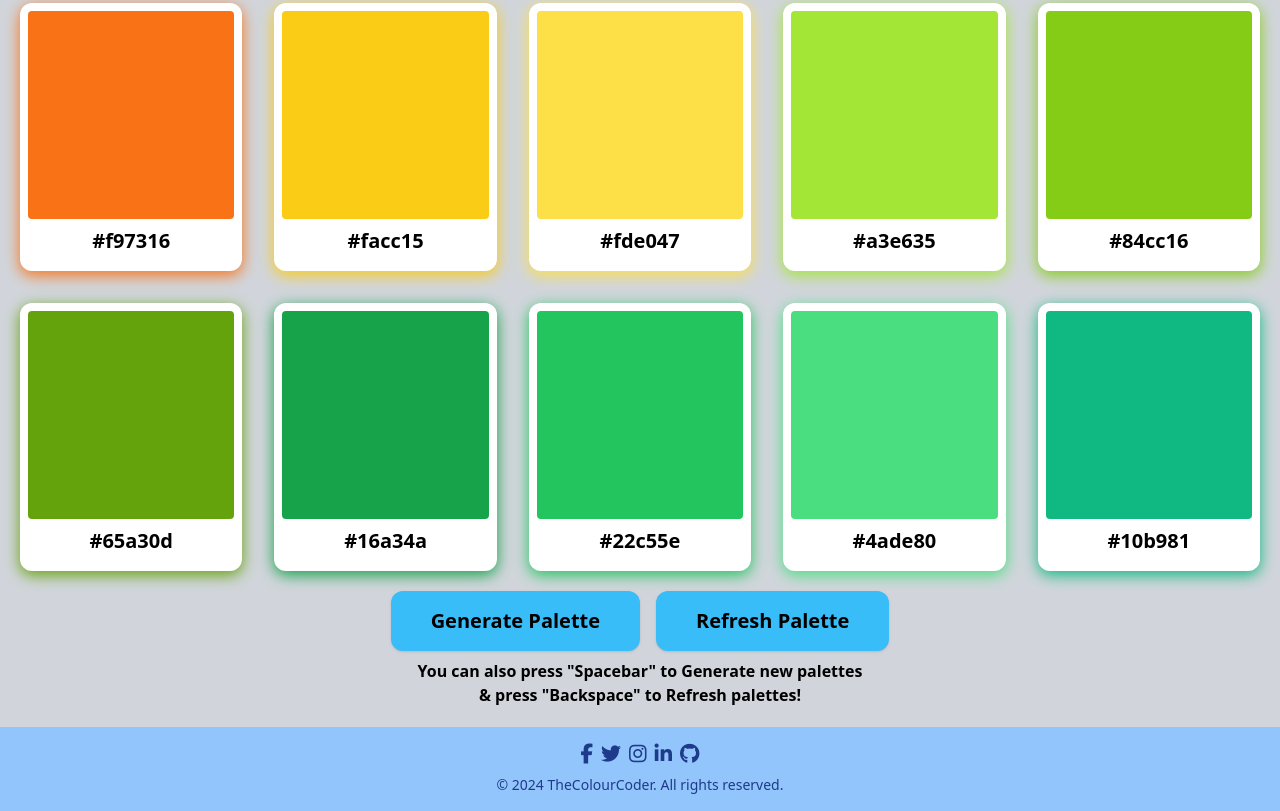
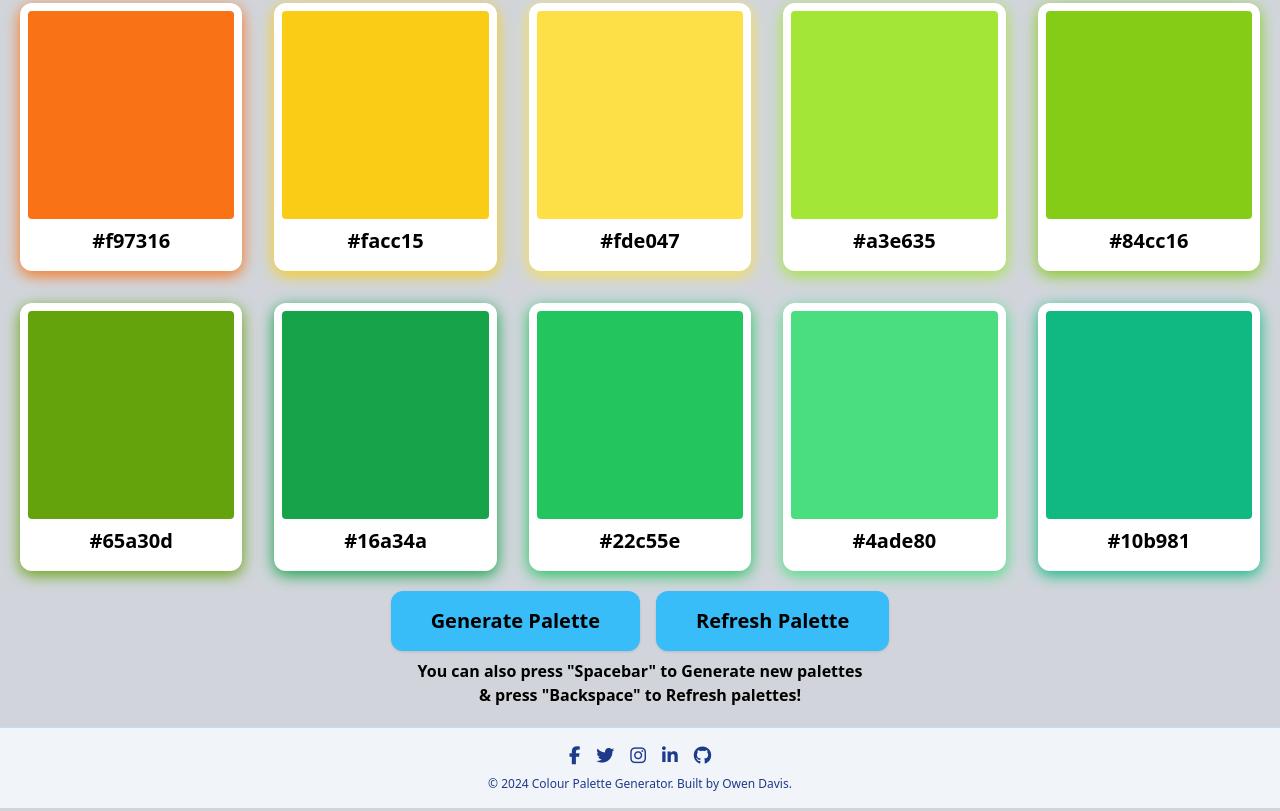
Before and after one commit to OwenD-24/JS-Colour-Picker-Project, a website: page index.html in a window 1280 px wide. Shown: the part 413-1224 px from the top of the page. Drawn offline with Linux system fonts and the light colour scheme.

Commit message:
Improved footer layout

```diff
--- a/index.html
+++ b/index.html
@@ -17,7 +17,7 @@
 
 <!-- Body Section -->
 
-<body class="bg-gray-300 flex flex-col items-center min-h-screen pt-15">
+<body class="min-h-screen bg-gray-300 flex flex-col items-center">
 
     <!-- Logo and Heading -->
     <div class="flex items-center mb-3">
@@ -142,34 +142,41 @@
         palettes <br>& press "Backspace" to Refresh palettes!</p>
 
     <!-- Footer -->
-    <footer class="bg-blue-300 text-blue-900 py-4 w-full">
-        <div class="container mx-auto flex flex-col items-center">
+    <!-- Footer -->
+<footer class="w-full mt-auto border-t border-blue-200 bg-slate-100 py-4 text-blue-900">
+    <div class="container mx-auto flex flex-col items-center justify-center gap-2">
         <!-- Social Media Links -->
-            <div class="flex space-x-2 mb-2">
-                <a href="https://www.facebook.com" target="_blank" aria-label="Facebook"
-                    class="hover:text-sky-400 transition">
-                    <i class="fab fa-facebook-f text-xl"></i>
+        <div class="flex items-center justify-center space-x-4">
+            <a href="https://www.facebook.com" target="_blank" rel="noopener" aria-label="Facebook"
+                class="transition hover:text-sky-500">
+                <i class="fab fa-facebook-f text-lg"></i>
             </a>
-                <a href="https://www.twitter.com" target="_blank" aria-label="Twitter"
-                    class="hover:text-sky-400 transition">
-                    <i class="fab fa-twitter text-xl"></i>
+
+            <a href="https://www.twitter.com" target="_blank" rel="noopener" aria-label="Twitter"
+                class="transition hover:text-sky-500">
+                <i class="fab fa-twitter text-lg"></i>
             </a>
-                <a href="https://www.instagram.com" target="_blank" aria-label="Instagram"
-                    class="hover:text-sky-400 transition">
-                    <i class="fab fa-instagram text-xl"></i>
+
+            <a href="https://www.instagram.com" target="_blank" rel="noopener" aria-label="Instagram"
+                class="transition hover:text-sky-500">
+                <i class="fab fa-instagram text-lg"></i>
             </a>
-                <a href="https://www.linkedin.com" target="_blank" aria-label="LinkedIn"
-                    class="hover:text-sky-400 transition">
-                    <i class="fab fa-linkedin-in text-xl"></i>
+
+            <a href="https://www.linkedin.com" target="_blank" rel="noopener" aria-label="LinkedIn"
+                class="transition hover:text-sky-500">
+                <i class="fab fa-linkedin-in text-lg"></i>
             </a>
-                <a href="https://github.com/OwenD-24" target="_blank" aria-label="GitHub"
-                    class="hover:text-sky-400 transition">
-                    <i class="fa-brands fa-github text-xl"></i>
+
+            <a href="https://github.com/OwenD-24" target="_blank" rel="noopener" aria-label="GitHub"
+                class="transition hover:text-sky-500">
+                <i class="fa-brands fa-github text-lg"></i>
             </a>
         </div>
 
         <!-- Copyright Text -->
-            <p class="text-blue-900 text-center text-sm">&copy; 2024 TheColourCoder. All rights reserved.</p>
+        <p class="text-center text-xs">
+            &copy; 2024 Colour Palette Generator. Built by Owen Davis.
+        </p>
     </div>
 </footer>
 
```
Also changed, not shown: output.css. Lines whose indentation alone changed are shown as unchanged.
